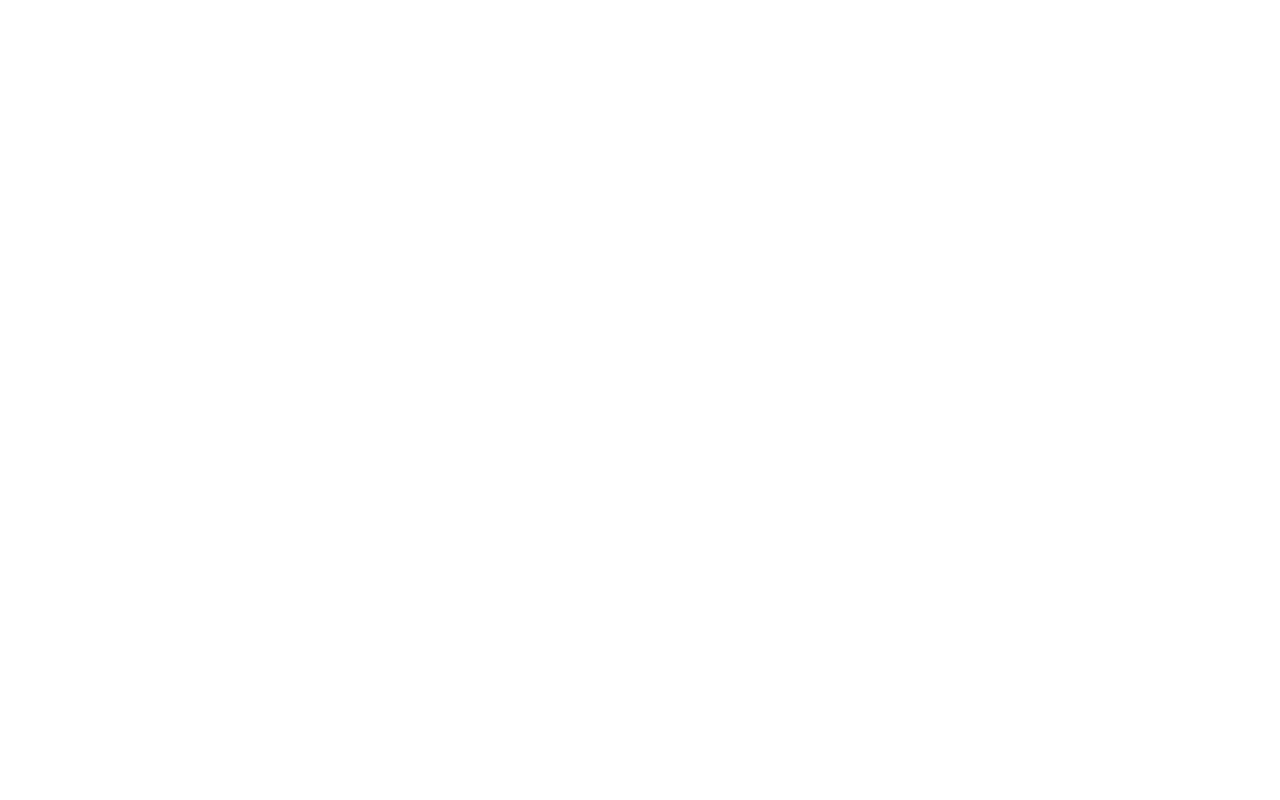
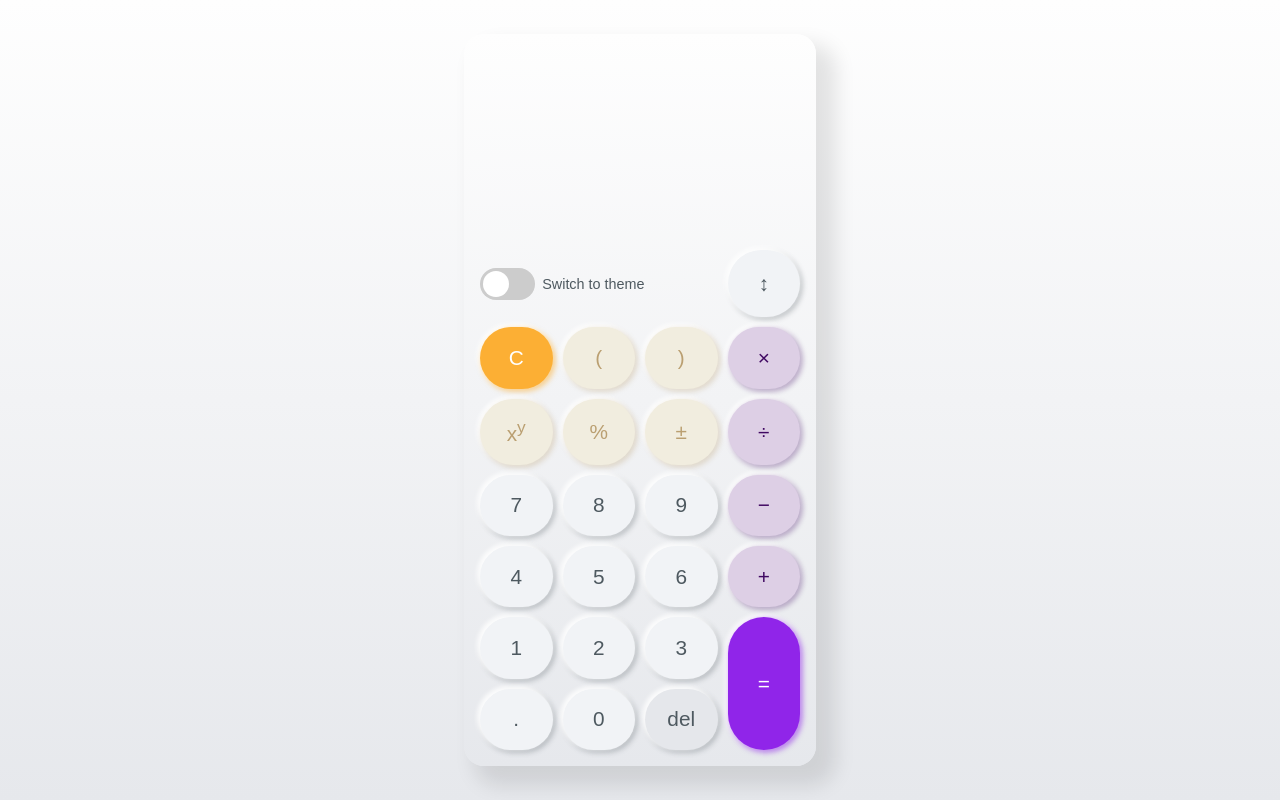
Before and after one commit to tmbruce/calculator, a plain HTML site: page index.html in a window 1280 px wide. Drawn offline with Linux system fonts and the light colour scheme.

Commit message:
Work on layout, add css variables for light/dark mode

```diff
--- a/app.css
+++ b/app.css
@@ -0,0 +1,152 @@
+:root {
+    --bg-gradient: linear-gradient(rgb(254, 254, 254), rgb(230, 232, 236));
+    --calc-bg-gradient: linear-gradient(rgb(254, 254, 254), rgb(230, 232, 236));
+    --calc-shadow: box-shadow: 15px 15px 20px 5px rgba(0, 0, 0, 0.1);
+    --theme-switch-txt: color: rgb(78, 89, 96);
+    --calc-button-txt: color: rgb(78, 89, 96);
+    --calc-button-shadow: box-shadow: -2px -2px 4px 1px rgba(255, 255, 255, 0.9),
+    2px 2px 5px 1px rgba(78, 89, 96, 0.3);
+    --calc-yellow-dark-bg: background-color: rgb(252, 175, 52);
+    --calc-yellow-dark-txt: color: white;
+    --calc-yellow-dark-shadow: box-shadow: 2px 2px 5px 1px rgba(252, 175, 52, 0.5),
+    -2px -2px 4px 1px rgba(255, 255, 255, 0.9);
+    --calc-yellow-bg: background-color: rgb(241, 237, 223);
+    --calc-yellow-txt: color: rgb(186, 159, 113);
+    --calc-yellow-shadow: box-shadow: 2px 2px 5px 1px rgba(186, 159, 113, 0.3),
+          -2px -2px 4px 1px rgba(255, 255, 255, 0.9);
+}
+body {
+  margin: 0;
+  font-family: sans-serif;
+  background: linear-gradient(rgb(254, 254, 254), rgb(230, 232, 236));
+}
+.container {
+  height: 100vh;
+  width: 100vw;
+  display: flex;
+  justify-content: center;
+  align-items: center;
+}
+.calculator-body {
+  width: 320px;
+  background: linear-gradient(rgb(254, 254, 254), rgb(230, 232, 236));
+  border-radius: 1.25rem;
+  padding: 1rem;
+  box-shadow: 15px 15px 20px 5px rgba(0, 0, 0, 0.1);
+}
+.display {
+  height: 200px;
+}
+.theme-button {
+  display: flex;
+  align-items: center;
+  grid-column: span 3;
+  font-size: 0.9em;
+  color: rgb(78, 89, 96);
+}
+.switch {
+  position: relative;
+  display: inline-block;
+  width: 55px;
+  height: 32px;
+  margin-right: 0.5em;
+}
+.switch input {
+  opacity: 0;
+  width: 0;
+  height: 0;
+}
+.slider {
+  position: absolute;
+  cursor: pointer;
+  top: 0;
+  left: 0;
+  bottom: 0;
+  right: 0;
+  background-color: #ccc;
+  -webkit-transition: 0.4s;
+  transition: 0.4s;
+}
+.slider::before {
+  position: absolute;
+  content: "";
+  height: 26px;
+  width: 26px;
+  left: 3px;
+  bottom: 3px;
+  background-color: white;
+  -webkit-transition: 0.4s;
+  transition: 0.4s;
+}
+input:checked + .slider {
+  background-color: #2196f3;
+}
+input:focus + .slider {
+  box-shadow: 0 0 1px #2196f3;
+}
+input:checked + .slider:before {
+  -webkit-transform: translateX(23px);
+  -ms-transform: translateX(23px);
+  transform: translateX(23px);
+}
+.slider.round {
+  border-radius: 34px;
+}
+.slider.round:before {
+  border-radius: 50%;
+}
+.keypad {
+  height: 500px;
+  display: grid;
+  grid-template-columns: repeat(4, 1fr);
+  gap: 10px;
+}
+
+.equal {
+  grid-row: span 2;
+}
+
+.calc-button {
+  border: none;
+  font-size: 1.3rem;
+  border-radius: 40px;
+  background-color: rgb(241, 243, 246);
+  color: rgb(78, 89, 96);
+  box-shadow: -2px -2px 4px 1px rgba(255, 255, 255, 0.9),
+    2px 2px 5px 1px rgba(78, 89, 96, 0.3);
+}
+.equal {
+  height: 100%;
+}
+.yellow-dark {
+  background-color: rgb(252, 175, 52);
+  color: white;
+  box-shadow: 2px 2px 5px 1px rgba(252, 175, 52, 0.5),
+    -2px -2px 4px 1px rgba(255, 255, 255, 0.9);
+}
+.yellow {
+  background-color: rgb(241, 237, 223);
+  color: rgb(186, 159, 113);
+  box-shadow: 2px 2px 5px 1px rgba(186, 159, 113, 0.3),
+    -2px -2px 4px 1px rgba(255, 255, 255, 0.9);
+}
+.purple {
+  background-color: rgb(221, 207, 229);
+  color: rgb(64, 9, 98);
+  box-shadow: 2px 2px 5px 1px rgba(64, 9, 98, 0.3),
+    -2px -2px 4px 1px rgba(255, 255, 255, 0.9);
+}
+.purple-dark {
+  background-color: rgb(144, 37, 233);
+  color: white;
+  box-shadow: 2px 2px 5px 1px rgba(144, 37, 233, 0.5),
+    -2px -2px 4px 1px rgba(255, 255, 255, 0.9);
+}
+.del {
+  background-color: rgb(229, 231, 235);
+}
+@media (max-width: 320px) {
+  .calculator-body {
+    width: 100%;
+  }
+}
--- a/index.html
+++ b/index.html
@@ -4,9 +4,49 @@
     <meta charset="UTF-8" />
     <meta http-equiv="X-UA-Compatible" content="IE=edge" />
     <meta name="viewport" content="width=device-width, initial-scale=1.0" />
-    <title>Document</title>
+    <link rel="stylesheet" href="app.css" />
+    <title>Semi-Scientific Calculator</title>
   </head>
   <body>
+    <div class="container">
+      <div class="calculator-body">
+        <div class="display"></div>
+        <div class="keypad">
+          <div class="theme-button">
+            <label class="switch">
+              <input type="checkbox" />
+              <span class="slider round"></span>
+            </label>
+            <div>Switch to theme</div>
+          </div>
+          <button class="calc-button">&#8597;</button>
+          <button class="calc-button yellow-dark">C</button>
+          <button class="calc-button yellow">(</button>
+          <button class="calc-button yellow">)</button>
+          <button class="calc-button purple">&#215;</button>
+          <button class="calc-button yellow">x<sup>y</sup></button>
+          <button class="calc-button yellow">%</button>
+          <button class="calc-button yellow">&#177;</button>
+          <button class="calc-button purple">&#247;</button>
+          <button class="calc-button">7</button>
+          <button class="calc-button">8</button>
+          <button class="calc-button">9</button>
+          <button class="calc-button purple">&#8722;</button>
+          <button class="calc-button">4</button>
+          <button class="calc-button">5</button>
+          <button class="calc-button">6</button>
+          <button class="calc-button purple">&#43;</button>
+          <button class="calc-button">1</button>
+          <button class="calc-button">2</button>
+          <button class="calc-button">3</button>
+          <button class="calc-button equal purple-dark">&#61;</button>
+          <button class="calc-button">.</button>
+          <button class="calc-button">0</button>
+          <button class="calc-button del">del</button>
+        </div>
+      </div>
+    </div>
+
     <script type="module">
       import stringParse from "./script/stringParse.js";
       import postfix from "./script/postfix.js";
```
